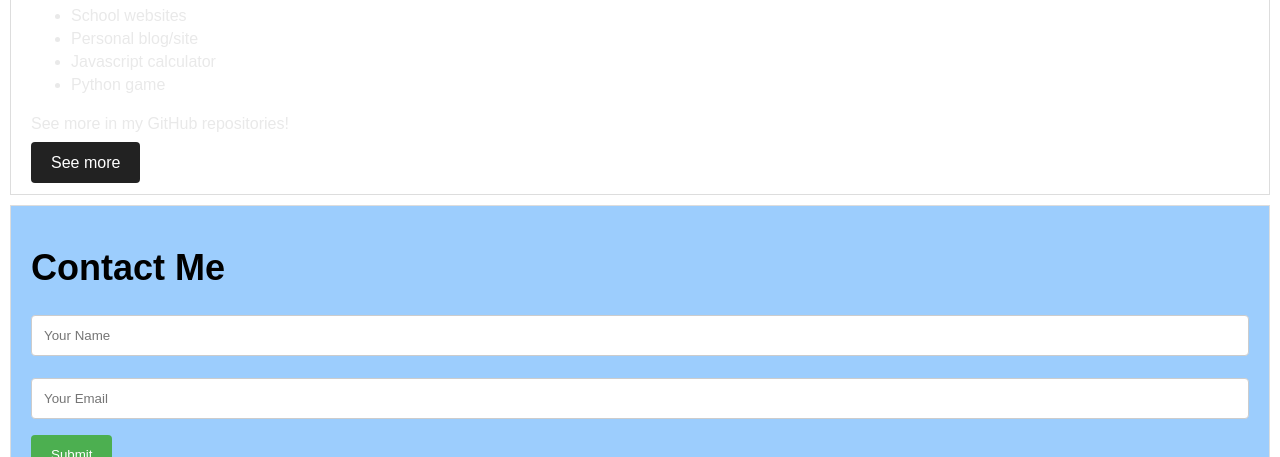
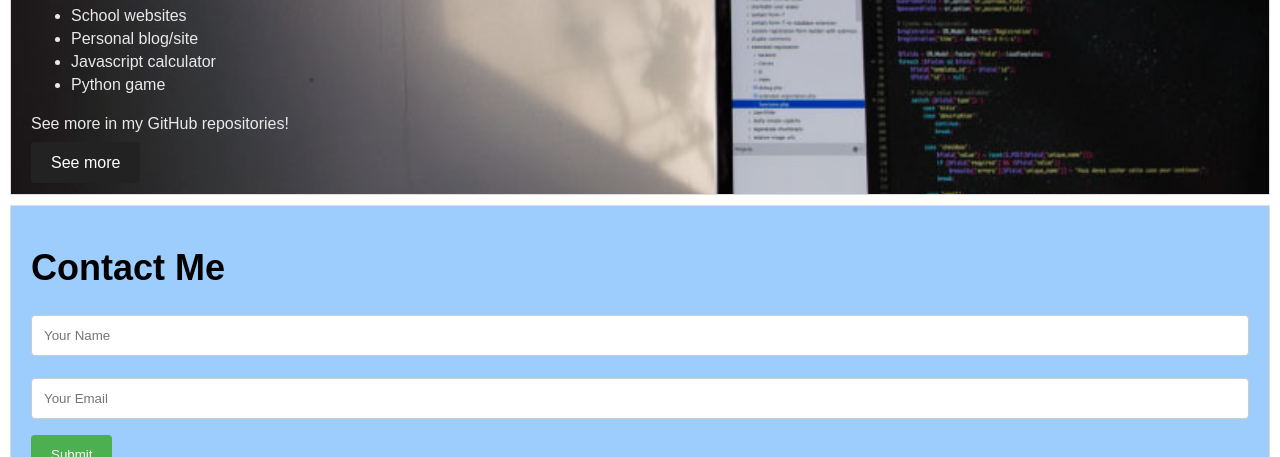
Before and after one commit to Kennycoder18/MySimple-Site, a plain HTML site: page index.html in a window 1280 px wide. Shown: the part 643-1100 px from the top of the page. Drawn offline with Linux system fonts and the light colour scheme.

Commit message:
Update styles.css

```diff
--- a/styles.css
+++ b/styles.css
@@ -100,7 +100,7 @@ section {
 }
 
 #projects{
-  background: url(images/getcertified.jpg);
+  background: url(getcertified.jpg);
   background-position: center;
   background-repeat: no-repeat;
   background-attachment: fixed;
```
